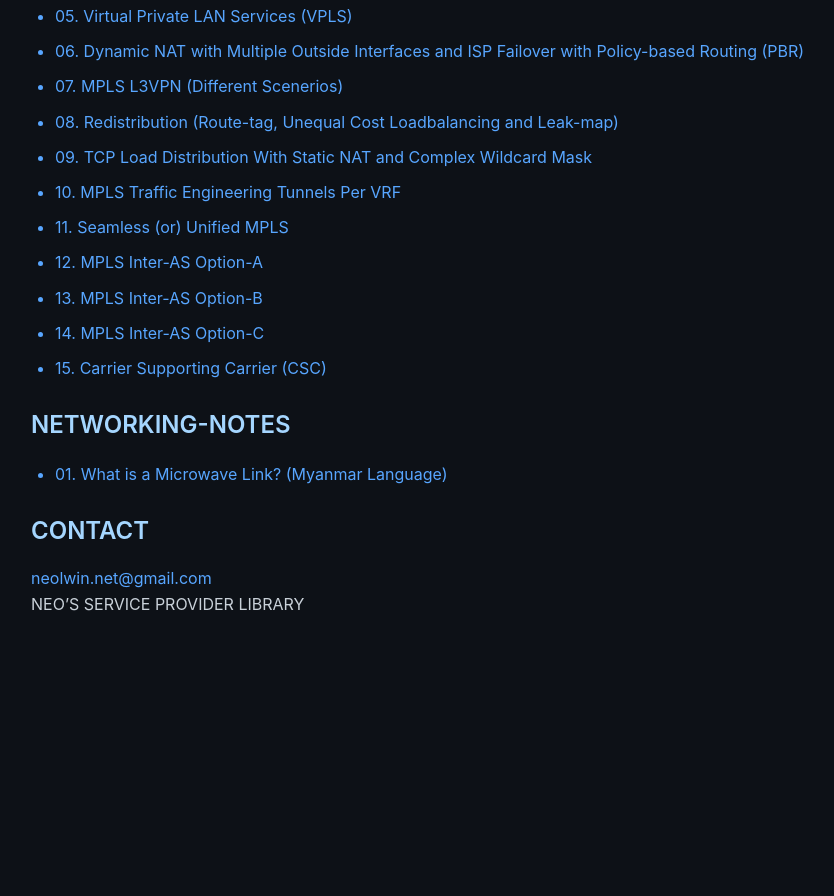
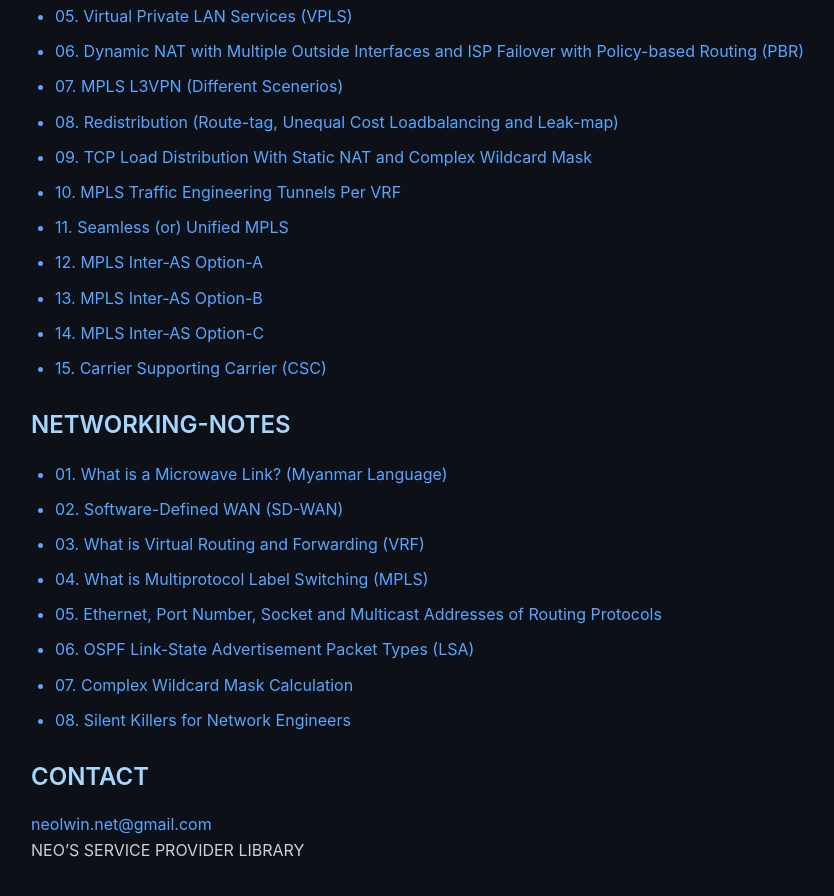
Before and after one commit to neolwin-net/sp-dc-net, a Jekyll site: the page built from index.md, in a window 1280 px wide and 900 px high, scrolled down 745 px. Shown: the top 896 px of the window, without its empty margins (9-843 px from the left). Built offline with Jekyll 4.4.1, drawn with Linux system fonts in a browser that asks for light colours; before the commit the page ends 1398 px from its top, so only the background shows below that.

Commit message:
Update index.md

```diff
--- a/index.md
+++ b/index.md
@@ -36,6 +36,13 @@ This site is dedicated to knowledge sharing on:
 
 ### NETWORKING-NOTES
 - [01. What is a Microwave Link? (Myanmar Language)](pdf/note_mm/microwave_link.pdf)
+- [02. Software-Defined WAN (SD-WAN)](pdf/note_mm/sd_wan00.pdf)
+- [03. What is Virtual Routing and Forwarding (VRF)](pdf/note_mm/vrf00.pdf)
+- [04. What is Multiprotocol Label Switching (MPLS)](pdf/note_mm/mpls00.pdf)
+- [05. Ethernet, Port Number, Socket and Multicast Addresses of Routing Protocols](pdf/note_mm/socket_port00.pdf)
+- [06. OSPF Link-State Advertisement Packet Types (LSA)](pdf/note_mm/lsa_types00.pdf)
+- [07. Complex Wildcard Mask Calculation](pdf/note_mm/complex_wildcard_mask.pdf)
+- [08. Silent Killers for Network Engineers](pdf/note_mm/kill00.pdf)
 
 ### CONTACT
 [neolwin.net@gmail.com](mailto:neolwin.net@gmail.com)
```
